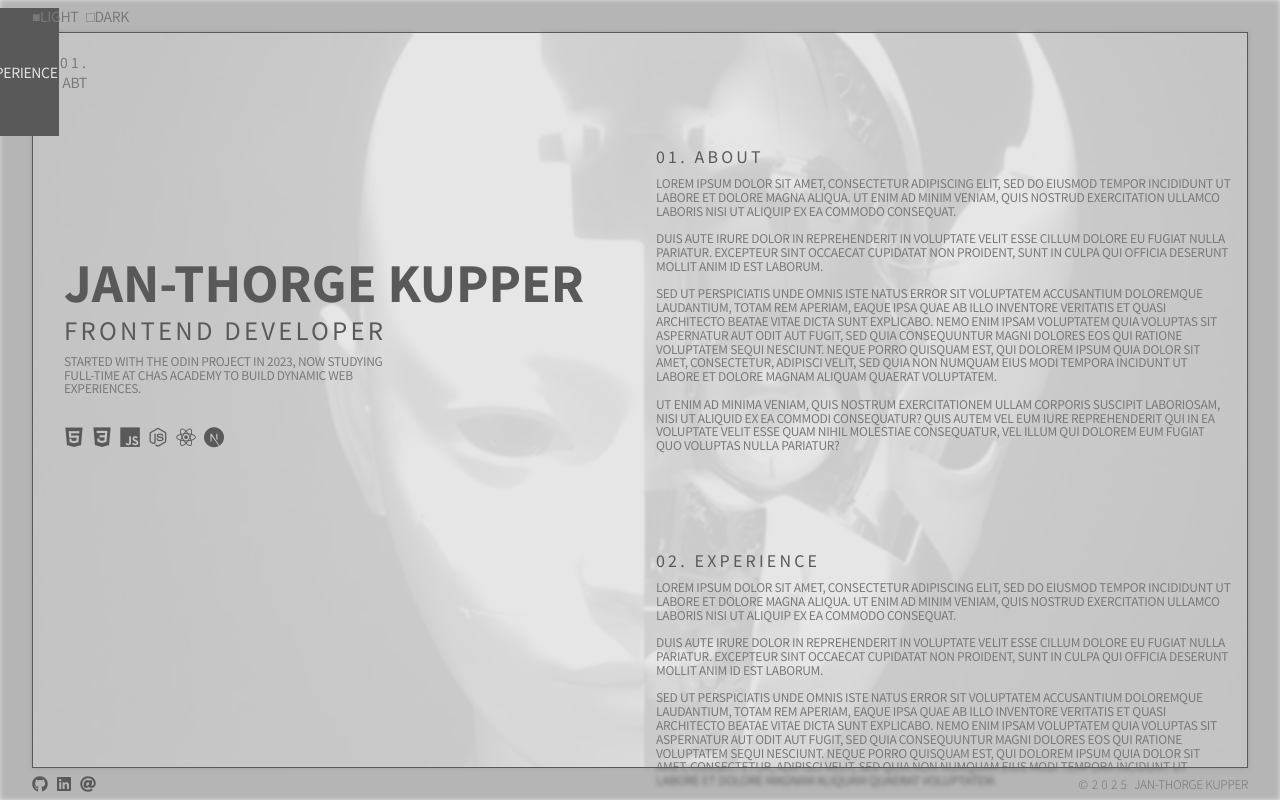
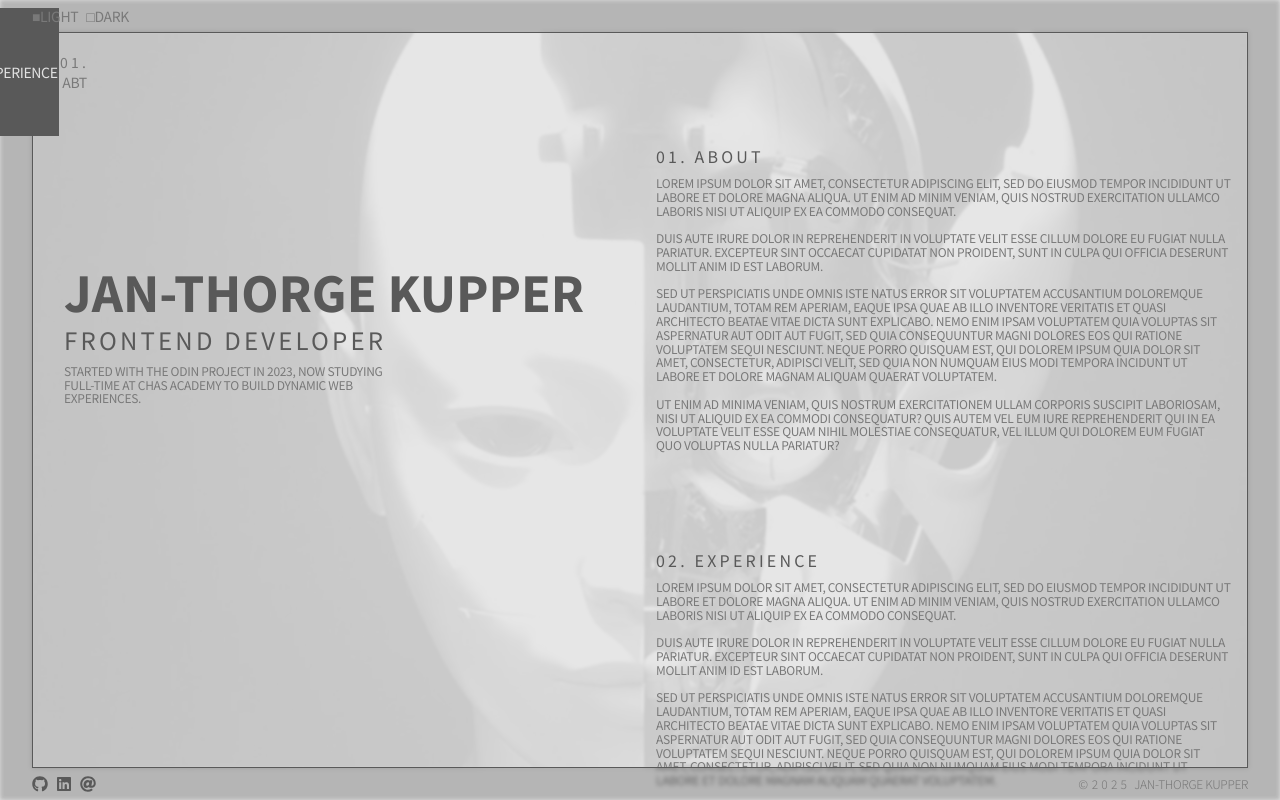
Before and after one commit to t-kupp/portfolio-v2, a Next.js app: page / in a window 1280 px wide. Shown: the top 800 px of the page. Built offline with nearby package versions, Linux system fonts and the light colour scheme; a web font is replaced by a local one.

Commit message:
added function to add new technologies to the stack in admin

```diff
--- a/src/components/LoginPage.jsx
+++ b/src/components/LoginPage.jsx
@@ -24,7 +24,7 @@ export default function LoginPage({ setIsLoggedIn }) {
             onChange={(e) => setUsername(e.target.value)}
             autoComplete='off'
             type='text'
-            name='username'
+            id='username'
           />
         </div>
         <div className='flex gap-4'>
@@ -38,7 +38,7 @@ export default function LoginPage({ setIsLoggedIn }) {
             }}
             autoComplete='off'
             type='password'
-            name='password'
+            id='password'
           />
         </div>
         <button
--- a/src/components/TechStack.jsx
+++ b/src/components/TechStack.jsx
@@ -1,28 +1,23 @@
 import { Tooltip } from 'react-tooltip';
+import { TechStackContext } from '@/context/techStackContext';
+import { useContext } from 'react';
 
 export default function TechStack() {
+  const { techStack } = useContext(TechStackContext);
   return (
     <>
       <div className='mb-24 flex items-center gap-2 text-xl'>
-        <TechStackIcon name={'html5'} deviconName={'devicon-html5-plain'} />
-        <TechStackIcon name={'css3'} deviconName={'devicon-css3-plain'} />
-        <TechStackIcon name={'javascript'} deviconName={'devicon-javascript-plain'} />
-        <TechStackIcon name={'node.js'} deviconName={'devicon-nodejs-plain'} />
-        <TechStackIcon name={'react'} deviconName={'devicon-react-original'} />
-        <TechStackIcon name={'next.js'} deviconName={'devicon-nextjs-plain'} />
-        <TechStackIcon name={'tailwindcss'} deviconName={'devicon-tailwindcss-original'} />
+        {techStack.map((item, index) => {
+          return (
+            <div key={index}>
+              <i className={item.deviconName}></i>
+              <Tooltip anchorSelect={`.${item.deviconName}`}>
+                <p className='text-xs'>{item.name}</p>
+              </Tooltip>
+            </div>
+          );
+        })}
       </div>
     </>
   );
 }
-
-function TechStackIcon({ name, deviconName }) {
-  return (
-    <>
-      <i className={deviconName}></i>
-      <Tooltip anchorSelect={`.${deviconName}`}>
-        <p className='text-xs'>{name}</p>
-      </Tooltip>
-    </>
-  );
-}
--- a/src/context/techStackContext.jsx
+++ b/src/context/techStackContext.jsx
@@ -1,12 +1,27 @@
 import { createContext, useState } from 'react';
+import { useEffect } from 'react';
 
 export const TechStackContext = createContext();
 
 export default function CountProvider({ children }) {
   const [techStack, setTechStack] = useState([]);
 
+  useEffect(() => {
+    setTechStack(JSON.parse(localStorage.getItem('techStack')) || []);
+  }, []);
+
+  function addTechStack(name, deviconName) {
+    const techStackIcon = { name: name, deviconName: deviconName };
+    const newTechStack = [...techStack, techStackIcon];
+
+    setTechStack(newTechStack);
+    localStorage.setItem('techStack', JSON.stringify(newTechStack));
+    console.log('techStackIcon', techStackIcon);
+    console.log('newTechStack', newTechStack);
+  }
+
   return (
-    <TechStackContext.Provider value={{ techStack, setTechStack }}>
+    <TechStackContext.Provider value={{ techStack, addTechStack }}>
       {children}
     </TechStackContext.Provider>
   );
--- a/src/pages/admin.jsx
+++ b/src/pages/admin.jsx
@@ -1,9 +1,14 @@
+import { TechStackContext } from '@/context/techStackContext';
 import Link from 'next/link';
-import { useState } from 'react';
+import { useState, useContext } from 'react';
 import LoginPage from '@/components/LoginPage';
+import { Tooltip } from 'react-tooltip';
 
 export default function Admin() {
   const [isLoggedIn, setIsLoggedIn] = useState(false);
+  const { techStack, addTechStack } = useContext(TechStackContext);
+  const [techStackName, setTechStackName] = useState('');
+  const [deviconName, setDeviconName] = useState('');
 
   if (!isLoggedIn) {
     return <LoginPage setIsLoggedIn={setIsLoggedIn} />;
@@ -15,8 +20,55 @@ export default function Admin() {
         <Link href={'/'}>← Home</Link>
         <div className='mx-auto flex flex-col items-center gap-2'>
           <h1>Admin Panel</h1>
+          <div>
+            <div className='flex flex-col gap-2'>
+              <p>Current TechStack:</p>
+              <div className='flex items-center gap-2 text-lg'>
+                {techStack.map((item, index) => {
+                  return (
+                    <div key={index}>
+                      <i className={item.deviconName}></i>
+                      <Tooltip anchorSelect={`.${item.deviconName}`}>
+                        <p className='text-xs'>{item.name}</p>
+                      </Tooltip>
+                    </div>
+                  );
+                })}
+              </div>
+              <div className='flex items-center justify-between gap-2'>
+                <label htmlFor='techStackName'>Name:</label>
+                <input
+                  onChange={(e) => setTechStackName(e.target.value)}
+                  type='text'
+                  id='techStackName'
+                />
+              </div>
+              <div className='flex items-center justify-between gap-2'>
+                <label htmlFor='deviconName'>Devicon:</label>
+                <input
+                  onChange={(e) => setDeviconName(e.target.value)}
+                  type='text'
+                  id='deviconName'
+                />
+              </div>
+              <button
+                className='border border-myDark dark:border-myLight'
+                onClick={() => addTechStack(techStackName, deviconName)}
+              >
+                Add
+              </button>
+            </div>
+          </div>
         </div>
       </div>
     );
   }
 }
+
+// <TechStackIcon name={'html5'} deviconName={'devicon-html5-plain'} />
+// <TechStackIcon name={'css3'} deviconName={'devicon-css3-plain'} />
+// <TechStackIcon name={'javascript'} deviconName={'devicon-javascript-plain'} />
+// <TechStackIcon name={'node.js'} deviconName={'devicon-nodejs-plain'} />
+// <TechStackIcon name={'react'} deviconName={'devicon-react-original'} />
+// <TechStackIcon name={'next.js'} deviconName={'devicon-nextjs-plain'} />
+// <TechStackIcon name={'tailwindcss'} deviconName={'devicon-tailwindcss-original'} />
```
